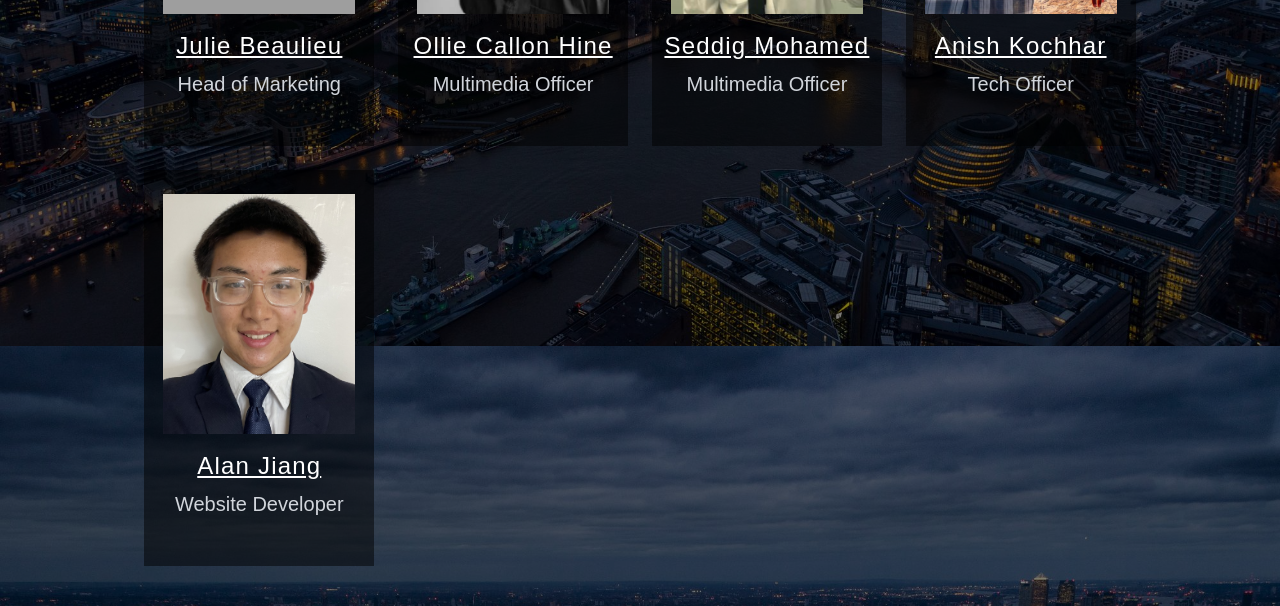
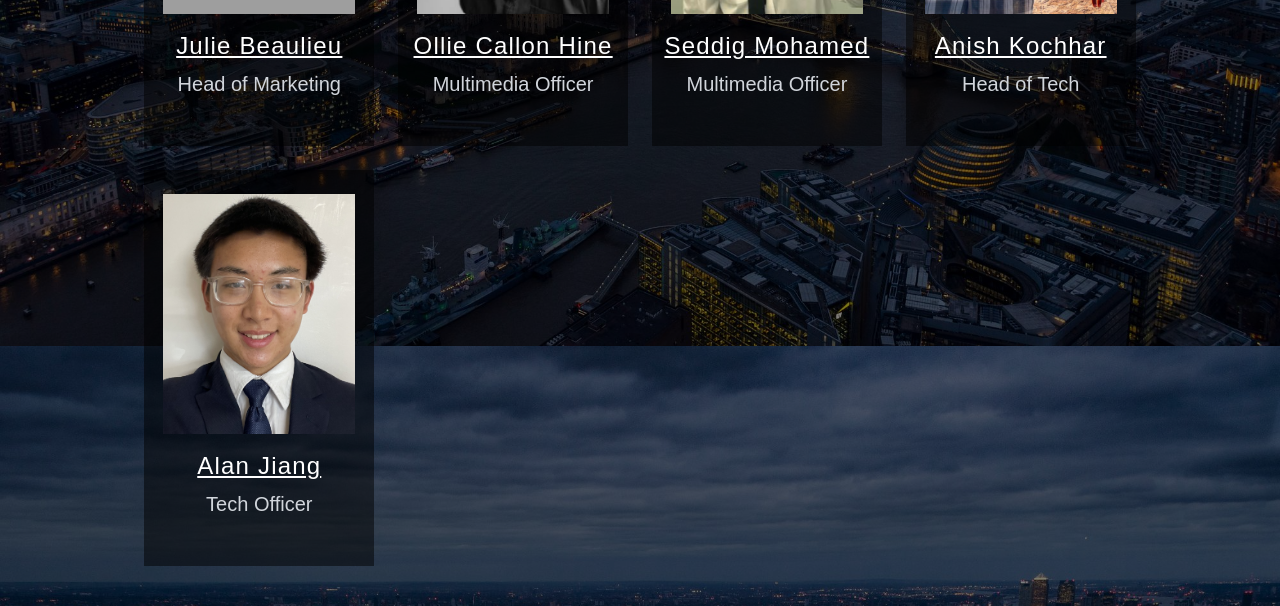
Before and after one commit to HongleiGu/temp, a Next.js app: page /about in a window 1280 px wide. Shown: the part 3080-3686 px from the top of the page. Built offline with nearby package versions, Linux system fonts and the light colour scheme; grey boxes are pictures that could not be loaded; a web font is replaced by a local one.

Commit message:
Update team section roles

```diff
--- a/app/components/about-page/team-section.tsx
+++ b/app/components/about-page/team-section.tsx
@@ -82,13 +82,13 @@ export default function TeamSection() {
                     <div className="bg-black bg-opacity-50 p-2 text-center">
                         <img src="/images/about/anish-kochhar.jpg" alt="Anish Kochhar" className="w-48 h-60 object-cover mx-auto my-4" />
                         <h2 className="text-2xl tracking-wider mb-2 underline">Anish Kochhar</h2>
-                        <p className="text-xl text-gray-300 pb-10">Tech Officer</p>
+                        <p className="text-xl text-gray-300 pb-10">Head of Tech</p>
                     </div>
 
                     <div className="bg-black bg-opacity-50 p-2 text-center">
                         <img src="/images/about/alan-jiang.jpg" alt="Alan Jiang" className="w-48 h-60 object-cover mx-auto my-4" />
                         <h2 className="text-2xl tracking-wider mb-2 underline">Alan Jiang</h2>
-                        <p className="text-xl text-gray-300 pb-10">Website Developer</p>
+                        <p className="text-xl text-gray-300 pb-10">Tech Officer</p>
                     </div>
                 </div>
             </div>
```
